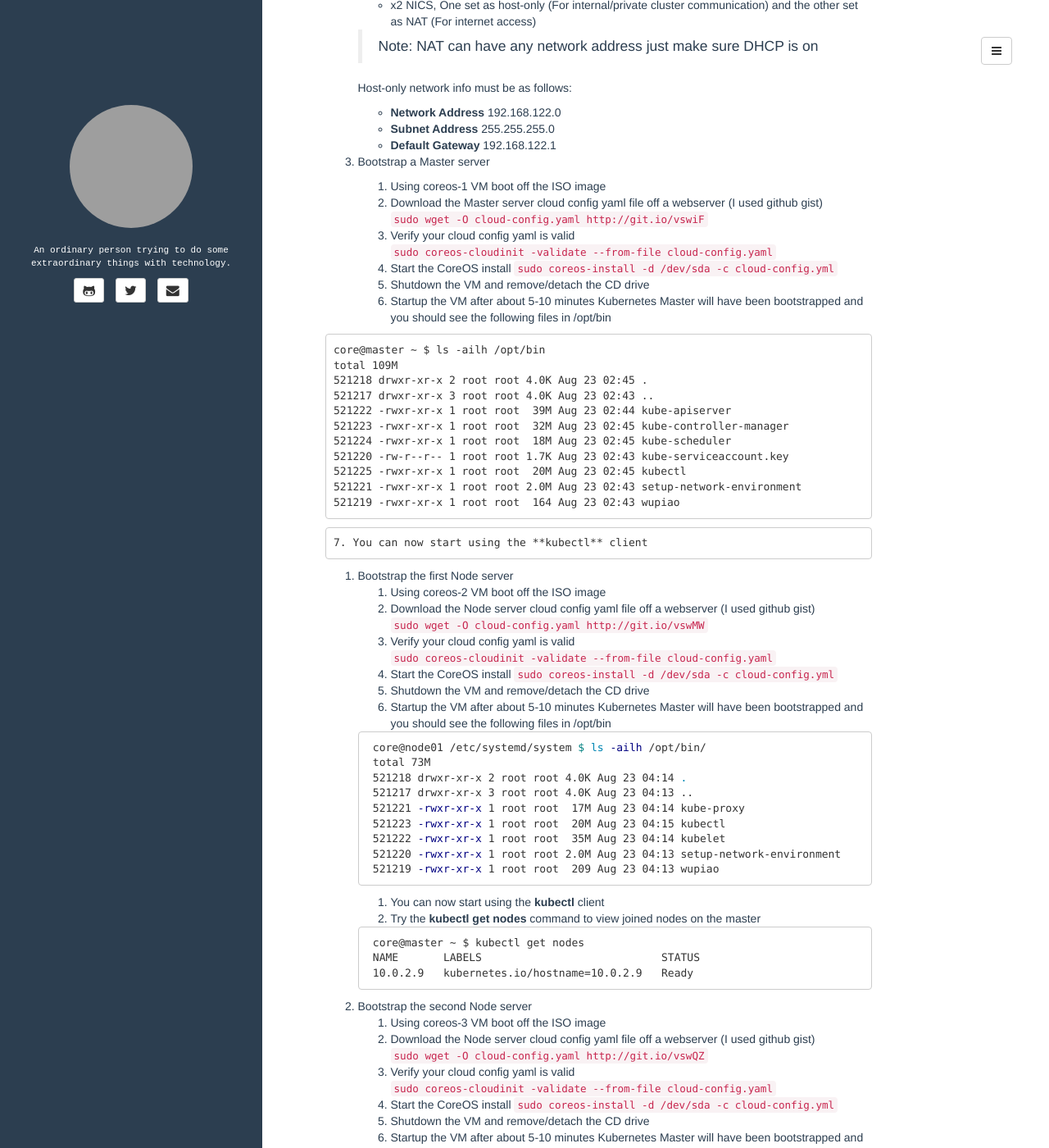
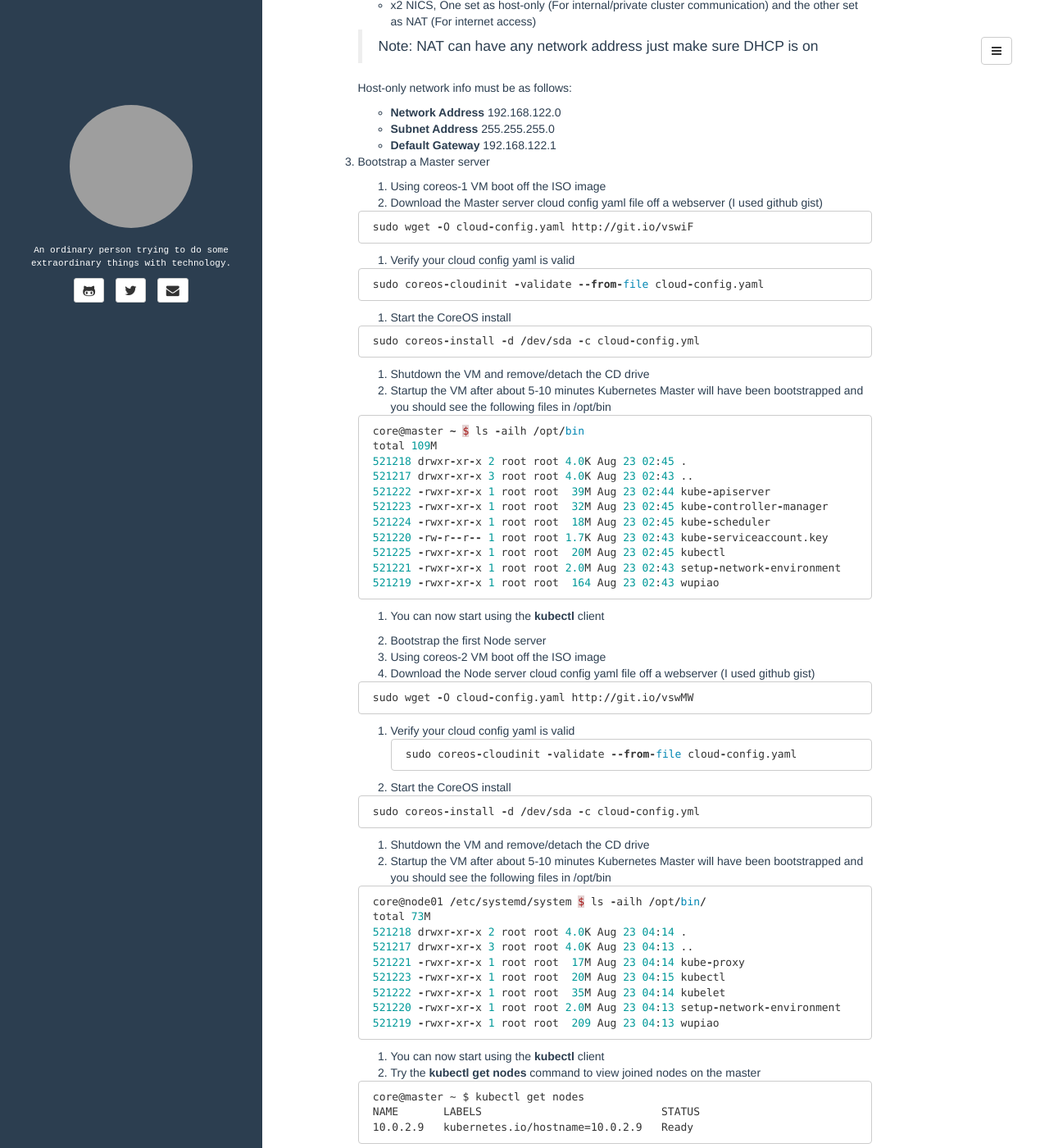
Before and after one commit to ryancurrah/ryancurrah.github.io, a Jekyll site: the page built from _posts/2015-11-08-kubernetes-coreos.md, in a window 1280 px wide and 1400 px high, scrolled down 580 px. Shown: the whole window at 82% size. Built offline with Jekyll 4.4.1, drawn with Linux system fonts in a browser that asks for light colours; comment, search, counter and statistics services are not loaded; some of the changed text lies outside the part shown; grey boxes are pictures that could not be loaded.

Commit message:
Update 2015-11-08-kubernetes-coreos.md

````diff
--- a/_posts/2015-11-08-kubernetes-coreos.md
+++ b/_posts/2015-11-08-kubernetes-coreos.md
@@ -2,18 +2,18 @@
 layout: post
 title: CoreOS w/ Kubernetes Install Guide for VirtualBox
 categories:
-  - containers
-  - tech
+- containers
+- tech
 tags:
-  - kubernetes
-  - coreos
+- kubernetes
+- coreos
 description: How install Kubernetes on CoreOS.
 comments: true
 published: true
 ---
 
 
-##This guide will introduce you to bootstrapping a Kubernetes cluster on CoreOS with VirtualBox.
+## This guide will introduce you to bootstrapping a Kubernetes cluster on CoreOS with VirtualBox.
 
 Requires 4 VM Instances
 
@@ -28,61 +28,93 @@ The meat of the installation is taken care of by a CoreOS tool called **cloud co
 
 2. Create 4 VMs with the following instructions
 
-	- Name them 'coreos-x' where x is a number between 1-4)
-	- 1GB or more of RAM (CoreOS ISO won't boot if less than 1GB RAM assigned)
-	- x1 or more vCPU's
-	- x1 HD with 8GB's or more
-	- x2 NICS, One set as host-only (For internal/private cluster communication) and the other set as NAT (For internet access)
+    - Name them 'coreos-x' where x is a number between 1-4)
+    - 1GB or more of RAM (CoreOS ISO won't boot if less than 1GB RAM assigned)
+    - x1 or more vCPU's
+    - x1 HD with 8GB's or more
+    - x2 NICS, One set as host-only (For internal/private cluster communication) and the other set as NAT (For internet access)
 
-	> Note:
-	> NAT can have any network address just make sure DHCP is on
 
-	Host-only network info must be as follows:
+    > Note:
+    > NAT can have any network address just make sure DHCP is on
 
-	- **Network Address** 192.168.122.0
-	- **Subnet Address** 255.255.255.0
-	- **Default Gateway** 192.168.122.1
+
+    Host-only network info must be as follows:
+
+    - **Network Address** 192.168.122.0
+    - **Subnet Address** 255.255.255.0
+    - **Default Gateway** 192.168.122.1
 
 3. Bootstrap a Master server
 
-	1. Using coreos-1 VM boot off the ISO image
-	2. Download the Master server cloud config yaml file off a webserver (I used github gist)
-	`sudo wget -O cloud-config.yaml http://git.io/vswiF`
-	3. Verify your cloud config yaml is valid
-	`sudo coreos-cloudinit -validate --from-file cloud-config.yaml`
-	4. Start the CoreOS install
-	`sudo coreos-install -d /dev/sda -c cloud-config.yml`
-	5. Shutdown the VM and remove/detach the CD drive
+    1. Using coreos-1 VM boot off the ISO image
+    2. Download the Master server cloud config yaml file off a webserver (I used github gist)
+
+    ``` python
+    sudo wget -O cloud-config.yaml http://git.io/vswiF
+    ```
+
+
+    3. Verify your cloud config yaml is valid
+
+    ``` python
+    sudo coreos-cloudinit -validate --from-file cloud-config.yaml
+    ```
+
+
+    4. Start the CoreOS install
+
+    ``` python
+    sudo coreos-install -d /dev/sda -c cloud-config.yml
+    ```
+
+
+    5. Shutdown the VM and remove/detach the CD drive
     6. Startup the VM after about 5-10 minutes Kubernetes Master will have been bootstrapped and you should see the following files in /opt/bin
 
-~~~
-core@master ~ $ ls -ailh /opt/bin
-total 109M
-521218 drwxr-xr-x 2 root root 4.0K Aug 23 02:45 .
-521217 drwxr-xr-x 3 root root 4.0K Aug 23 02:43 ..
-521222 -rwxr-xr-x 1 root root  39M Aug 23 02:44 kube-apiserver
-521223 -rwxr-xr-x 1 root root  32M Aug 23 02:45 kube-controller-manager
-521224 -rwxr-xr-x 1 root root  18M Aug 23 02:45 kube-scheduler
-521220 -rw-r--r-- 1 root root 1.7K Aug 23 02:43 kube-serviceaccount.key
-521225 -rwxr-xr-x 1 root root  20M Aug 23 02:45 kubectl
-521221 -rwxr-xr-x 1 root root 2.0M Aug 23 02:43 setup-network-environment
-521219 -rwxr-xr-x 1 root root  164 Aug 23 02:43 wupiao
-~~~
+    ``` python
+    core@master ~ $ ls -ailh /opt/bin
+    total 109M
+    521218 drwxr-xr-x 2 root root 4.0K Aug 23 02:45 .
+    521217 drwxr-xr-x 3 root root 4.0K Aug 23 02:43 ..
+    521222 -rwxr-xr-x 1 root root  39M Aug 23 02:44 kube-apiserver
+    521223 -rwxr-xr-x 1 root root  32M Aug 23 02:45 kube-controller-manager
+    521224 -rwxr-xr-x 1 root root  18M Aug 23 02:45 kube-scheduler
+    521220 -rw-r--r-- 1 root root 1.7K Aug 23 02:43 kube-serviceaccount.key
+    521225 -rwxr-xr-x 1 root root  20M Aug 23 02:45 kubectl
+    521221 -rwxr-xr-x 1 root root 2.0M Aug 23 02:43 setup-network-environment
+    521219 -rwxr-xr-x 1 root root  164 Aug 23 02:43 wupiao
+    ```
+
 
     7. You can now start using the **kubectl** client
 
-4. Bootstrap the first Node server
+    4. Bootstrap the first Node server
     1. Using coreos-2 VM boot off the ISO image
-	2. Download the Node server cloud config yaml file off a webserver (I used github gist)
-	`sudo wget -O cloud-config.yaml http://git.io/vswMW`
-	3. Verify your cloud config yaml is valid
-	`sudo coreos-cloudinit -validate --from-file cloud-config.yaml`
-	4. Start the CoreOS install
-	`sudo coreos-install -d /dev/sda -c cloud-config.yml`
-	5. Shutdown the VM and remove/detach the CD drive
-	6. Startup the VM after about 5-10 minutes Kubernetes Master will have been bootstrapped and you should see the following files in /opt/bin
+    2. Download the Node server cloud config yaml file off a webserver (I used github gist)
 
-    ```shell
+    ``` python
+    sudo wget -O cloud-config.yaml http://git.io/vswMW
+    ```
+
+
+    3. Verify your cloud config yaml is valid
+    ``` python
+    sudo coreos-cloudinit -validate --from-file cloud-config.yaml
+    ```
+
+
+    4. Start the CoreOS install
+
+    ``` python
+    sudo coreos-install -d /dev/sda -c cloud-config.yml
+    ```
+
+
+    5. Shutdown the VM and remove/detach the CD drive
+    6. Startup the VM after about 5-10 minutes Kubernetes Master will have been bootstrapped and you should see the following files in /opt/bin
+
+    ``` python
     core@node01 /etc/systemd/system $ ls -ailh /opt/bin/
     total 73M
     521218 drwxr-xr-x 2 root root 4.0K Aug 23 04:14 .
@@ -94,10 +126,11 @@ total 109M
     521219 -rwxr-xr-x 1 root root  209 Aug 23 04:13 wupiao
     ```
 
+
     7. You can now start using the **kubectl** client
     8. Try the **kubectl get nodes** command to view joined nodes on the master
 
-	```
+    ```
     core@master ~ $ kubectl get nodes
     NAME       LABELS                            STATUS
     10.0.2.9   kubernetes.io/hostname=10.0.2.9   Ready
@@ -106,14 +139,30 @@ total 109M
 5. Bootstrap the second Node server
     1. Using coreos-3 VM boot off the ISO image
     2. Download the Node server cloud config yaml file off a webserver (I used github gist)
-    `sudo wget -O cloud-config.yaml http://git.io/vswQZ`
-	3. Verify your cloud config yaml is valid
-	`sudo coreos-cloudinit -validate --from-file cloud-config.yaml`
-	4. Start the CoreOS install
-	`sudo coreos-install -d /dev/sda -c cloud-config.yml`
-	5. Shutdown the VM and remove/detach the CD drive
-	6. Startup the VM after about 5-10 minutes Kubernetes Master will have been bootstrapped and you should see the following files in /opt/bin
-	```
+
+    ``` python
+    sudo wget -O cloud-config.yaml http://git.io/vswQZ
+    ```
+
+
+    3. Verify your cloud config yaml is valid
+
+    ``` python
+    sudo coreos-cloudinit -validate --from-file cloud-config.yaml
+    ```
+
+
+    4. Start the CoreOS install
+
+    ``` python
+    sudo coreos-install -d /dev/sda -c cloud-config.yml
+    ```
+
+
+    5. Shutdown the VM and remove/detach the CD drive
+    6. Startup the VM after about 5-10 minutes Kubernetes Master will have been bootstrapped and you should see the following files in /opt/bin
+
+    ```
     core@node01 /etc/systemd/system $ ls -ailh /opt/bin/
     total 73M
     521218 drwxr-xr-x 2 root root 4.0K Aug 23 04:14 .
@@ -123,27 +172,43 @@ total 109M
     521222 -rwxr-xr-x 1 root root  35M Aug 23 04:14 kubelet
     521220 -rwxr-xr-x 1 root root 2.0M Aug 23 04:13 setup-network-environment
     521219 -rwxr-xr-x 1 root root  209 Aug 23 04:13 wupiao
-   ```
-   7. You can now start using the **kubectl** client
-   8. Try the **kubectl get nodes** command to view joined nodes on the master
-   ```
-  core@master ~ $ kubectl get nodes
-  NAME       LABELS                            STATUS
-  10.0.2.10   kubernetes.io/hostname=10.0.2.10   Ready
-  ```
+    ```
+
+
+    7. You can now start using the **kubectl** client
+    8. Try the **kubectl get nodes** command to view joined nodes on the master
+
+
+    ``` python
+    core@master ~ $ kubectl get nodes
+    NAME       LABELS                            STATUS
+    10.0.2.10   kubernetes.io/hostname=10.0.2.10   Ready
+    ```
+
 
 6. Bootstrap the third Node server
-	1. Using coreos-4 VM boot off the ISO image
-	2. Download the Node server cloud config yaml file off a webserver (I used github gist)
-	`sudo wget -O cloud-config.yaml http://git.io/vswQ8`
-	3. Verify your cloud config yaml is valid
-	`sudo coreos-cloudinit -validate --from-file cloud-config.yaml`
-	4. Start the CoreOS install
-	`sudo coreos-install -d /dev/sda -c cloud-config.yml`
-	5. Shutdown the VM and remove/detach the CD drive
-	6. Startup the VM after about 5-10 minutes Kubernetes Master will have been bootstrapped and you should see the following files in /opt/bin
+    1. Using coreos-4 VM boot off the ISO image
+    2. Download the Node server cloud config yaml file off a webserver (I used github gist)
 
-	```
+    ``` python
+    sudo wget -O cloud-config.yaml http://git.io/vswQ8
+    ```
+
+
+    3. Verify your cloud config yaml is valid
+    ``` python
+    sudo coreos-cloudinit -validate --from-file cloud-config.yaml
+    ```
+
+    4. Start the CoreOS install
+    ``` python
+    sudo coreos-install -d /dev/sda -c cloud-config.yml
+    ```
+
+    5. Shutdown the VM and remove/detach the CD drive
+    6. Startup the VM after about 5-10 minutes Kubernetes Master will have been bootstrapped and you should see the following files in /opt/bin
+
+    ``` python
     core@node01 /etc/systemd/system $ ls -ailh /opt/bin/
     total 73M
     521218 drwxr-xr-x 2 root root 4.0K Aug 23 04:14 .
@@ -153,19 +218,21 @@ total 109M
     521222 -rwxr-xr-x 1 root root  35M Aug 23 04:14 kubelet
     521220 -rwxr-xr-x 1 root root 2.0M Aug 23 04:13 setup-network-environment
     521219 -rwxr-xr-x 1 root root  209 Aug 23 04:13 wupiao
-	```
-	7. You can now start using the **kubectl** client
-	8. Try the **kubectl get nodes** command to view joined nodes on the master
+    ```
 
-	```
-	core@master ~ $ kubectl get nodes
+
+    7. You can now start using the **kubectl** client
+    8. Try the **kubectl get nodes** command to view joined nodes on the master
+
+    ``` python
+    core@master ~ $ kubectl get nodes
     NAME       LABELS                            STATUS
     10.0.2.9   kubernetes.io/hostname=10.0.2.9   Ready
     10.0.2.10   kubernetes.io/hostname=10.0.2.10   Ready
     10.0.2.11   kubernetes.io/hostname=10.0.2.11   Ready
-	```
+    ```
 
-##Sources
+## Sources
 - My cloud config gist <https://gist.github.com/ryancurrah/adb533cc1099c8774670>
 - Intro to Kubernetes <https://www.digitalocean.com/community/tutorials/an-introduction-to-kubernetes>
 - Cloud Config Docs <https://coreos.com/os/docs/latest/cloud-config.html>
````
